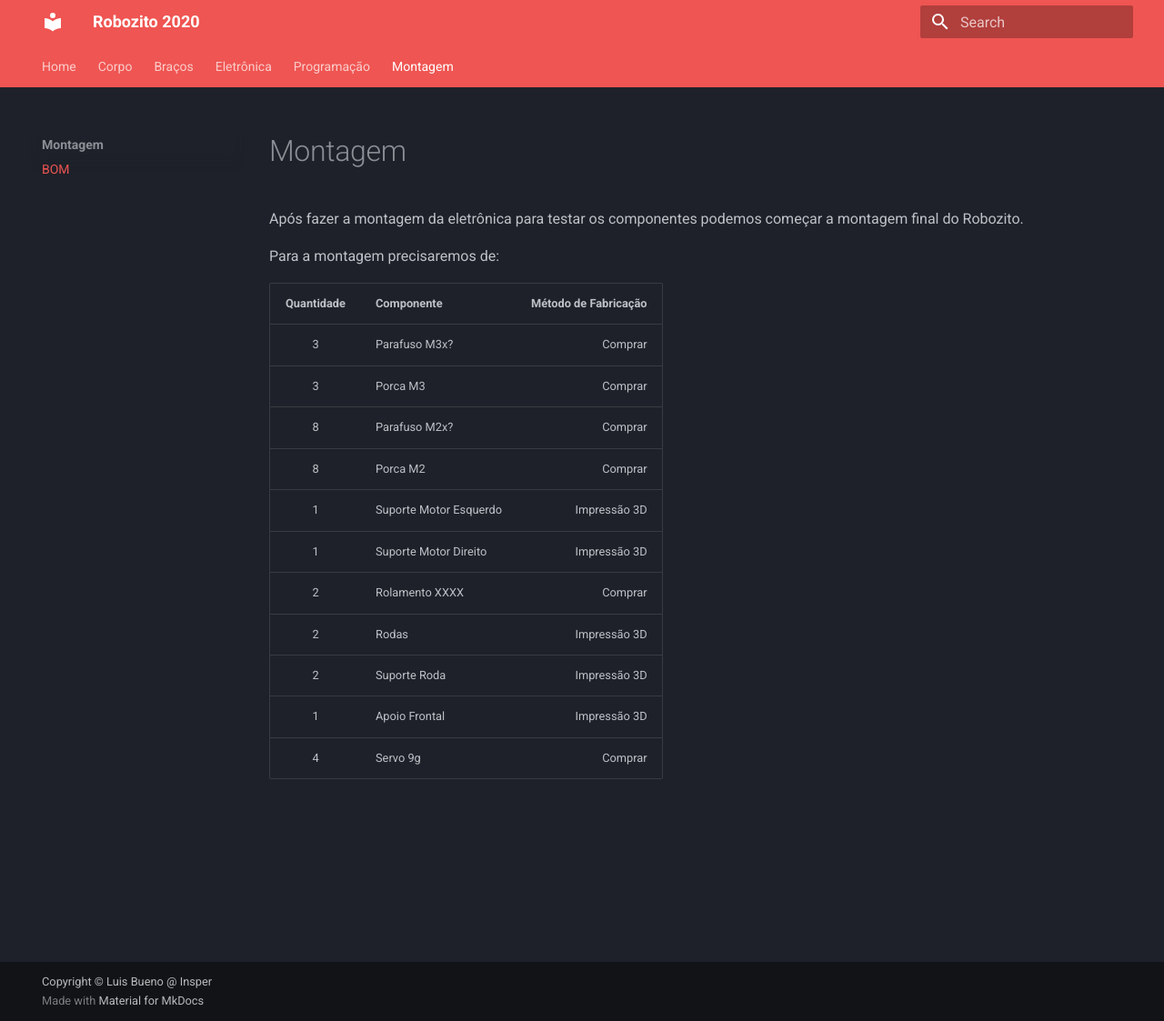
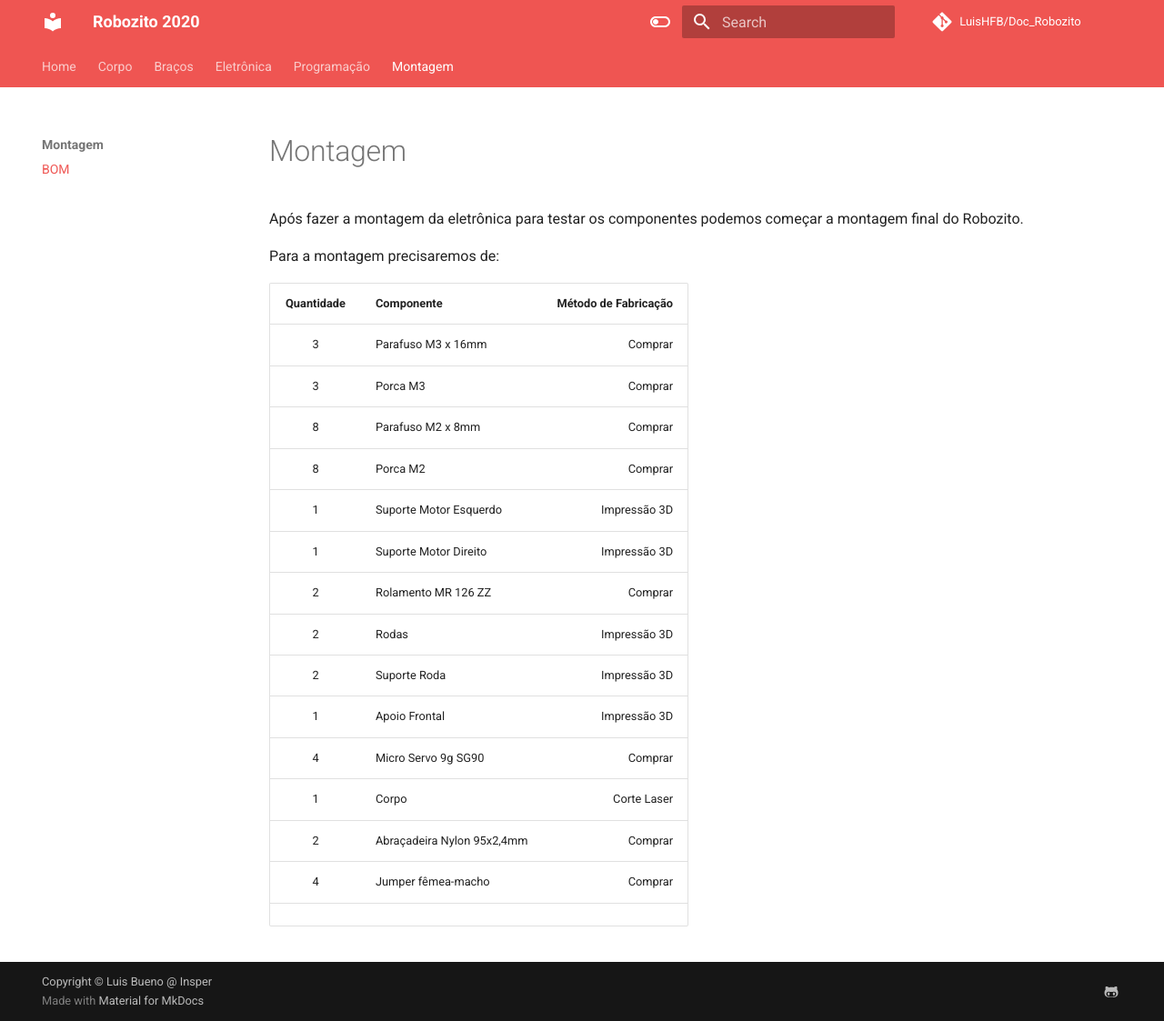
Before and after one commit to LuisHFB/Doc_RobozitoEN, an MkDocs documentation site: the page built from docs/montagem/montagem.md, in a window 1280 px wide and 1123 px high. Shown: the whole window at 91% size. Built offline with MkDocs 1.6.1 and Material for MkDocs 9.7.7, drawn with Linux system fonts in a browser that asks for light colours; comment, search, counter and statistics services are not loaded.

Commit message:
Correção Toggle Darkmode

```diff
--- a/docs/montagem/montagem.md
+++ b/docs/montagem/montagem.md
@@ -4,16 +4,20 @@
 
 Para a montagem precisaremos de:
 
-|     **Quantidade** | **Componente**            | **Método de Fabricação**    |
-| :----------------: | :------------------------ | --------------------------: |
-|                  3 | Parafuso M3x?             | Comprar                     |
-|                  3 | Porca M3                  | Comprar                     |
-|                  8 | Parafuso M2x?             | Comprar                     |
-|                  8 | Porca M2                  | Comprar                     |
-|                  1 | Suporte Motor Esquerdo    | Impressão 3D                |
-|                  1 | Suporte Motor Direito     | Impressão 3D                |
-|                  2 | Rolamento XXXX            | Comprar                     |
-|                  2 | Rodas                     | Impressão 3D                |
-|                  2 | Suporte Roda              | Impressão 3D                |
-|                  1 | Apoio Frontal             | Impressão 3D                |
-|                  4 | Servo 9g                  | Comprar                     |
+|     **Quantidade** | **Componente**             | **Método de Fabricação**    |
+| :----------------: | :------------------------  | --------------------------: |
+|                  3 | Parafuso M3 x 16mm         | Comprar                     |
+|                  3 | Porca M3                   | Comprar                     |
+|                  8 | Parafuso M2 x 8mm          | Comprar                     |
+|                  8 | Porca M2                   | Comprar                     |
+|                  1 | Suporte Motor Esquerdo     | Impressão 3D                |
+|                  1 | Suporte Motor Direito      | Impressão 3D                |
+|                  2 | Rolamento MR 126 ZZ        | Comprar                     |
+|                  2 | Rodas                      | Impressão 3D                |
+|                  2 | Suporte Roda               | Impressão 3D                |
+|                  1 | Apoio Frontal              | Impressão 3D                |
+|                  4 | Micro Servo 9g SG90        | Comprar                     |
+|                  1 | Corpo                      | Corte Laser                 |
+|                  2 | Abraçadeira Nylon 95x2,4mm | Comprar                     |
+|                  4 | Jumper fêmea-macho         | Comprar                     |
+|                    |                            |                             |
--- a/mkdocs.yml
+++ b/mkdocs.yml
@@ -1,33 +1,44 @@
-site_name: Robozito 2020
+site_name: 'Robozito 2020'
+repo_name: 'LuisHFB/Doc_Robozito'
+repo_url: 'https://github.com/LuisHFB/Doc_Robozito'
+site_description: 'Robo OpenSource para atividade de entrosamento de grupo'
+copyright: 'Copyright &copy; Luis Bueno @ Insper'
 
 theme:
-  name: 'material'
+  name: material
   features:
     - 'navigation.tabs'
     - 'navigation.sections'
     - 'toc.integrate'
-#  icon:
-#    repo: "fontawesome/brands/github"
-#  logo: assets/logo.png
-#  favicon: images/favicon.png
+# logo: assets/logo
+# favicon: images/favicon
 
   palette:
-  - scheme: 'slate'
-    primary: 'red'
-    accent: 'orange'
+
+    # Light mode
+    - media: "(prefers-color-scheme: light)"
+      scheme: default
+      primary: red
+      accent: indigo
+      toggle:
+        icon: material/toggle-switch-off-outline
+        name: Switch to dark mode
+
+    # Dark mode
+    - media: "(prefers-color-scheme: dark)"
+      scheme: slate
+      primary: red
+      accent: orange
+      toggle:
+        icon: material/toggle-switch
+        name: Switch to light mode
 
   font:
     text: 'Roboto'
     code: 'Roboto Mono'
 
-  docs_dir: docs
-  site_dir: docs
-
-  repo_name: 'LuisHFB/Doc_Robozito'
-  repo_url: 'https://github.com/LuisHFB/Doc_Robozito'
-
-# Copyright
-copyright: 'Copyright &copy; Luis Bueno @ Insper'
+# docs_dir: docs-src
+# site_dir: docs
 
 # Navegação
 nav:
@@ -56,8 +67,8 @@
     - 'BOM': 'montagem/montagem.md'
 
 # extras
-extra_css:
-  - stylesheets/extra.css
+#extra_css:
+#  - stylesheets/extra.css
 
 markdown_extensions:
   - markdown.extensions.attr_list
@@ -93,3 +104,8 @@
 
 plugins:
     - search
+
+extra:
+  social:
+    - icon: fontawesome/brands/github-alt
+      link: 'https://github.com/LuisHFB/Doc_Robozito'
--- a/requirements.txt
+++ b/requirements.txt
@@ -1,5 +1,5 @@
 mkdocs>=1.1
-mkdocs-material>=6.0
+mkdocs-material>=7.1
 Pygments>=2.4
 markdown>=3.2
 pymdown-extensions>=7.0
```
Also changed, not shown: docs/programacao/oCodigo.md (+180 -11 lines), 1 other file.
